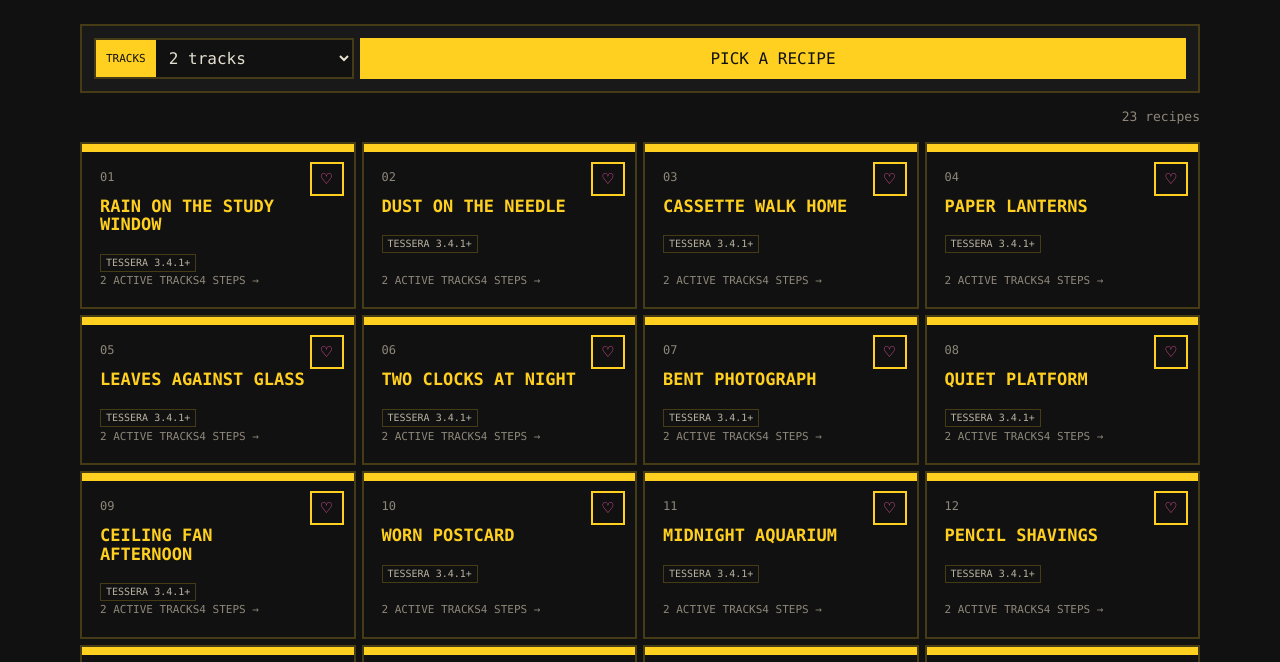
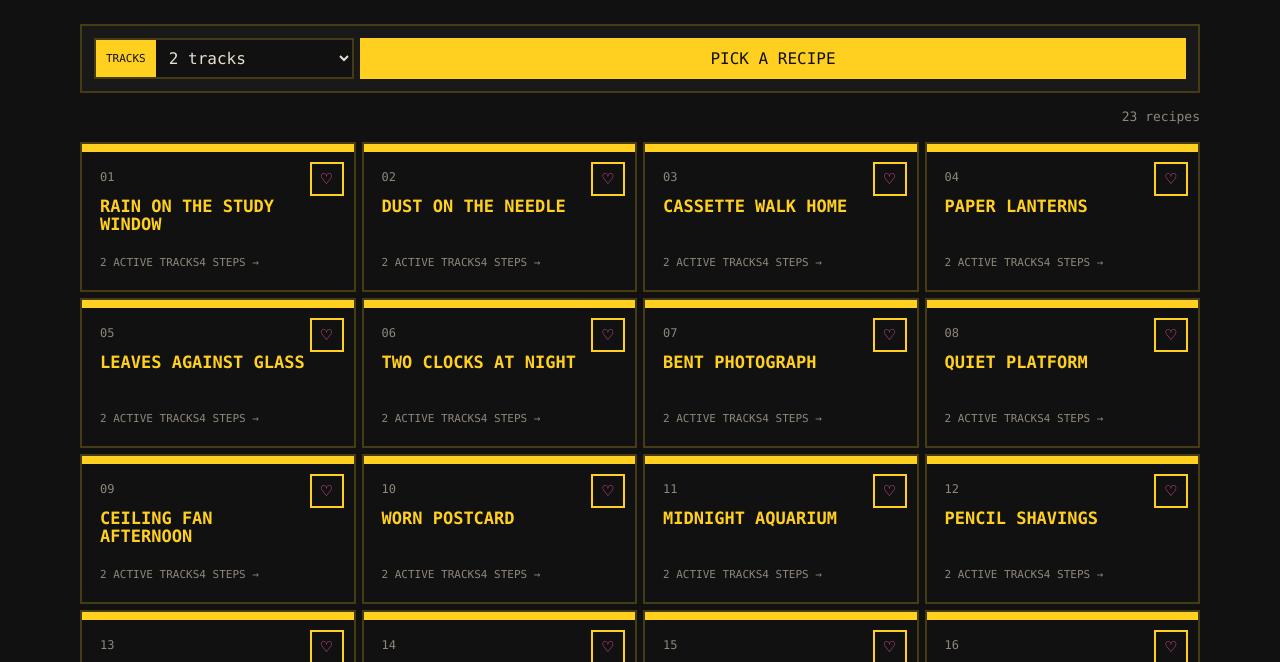
Before and after one commit to default-fluid/tessera-recipes, a plain HTML site: page site/index.html in a window 1280 px wide. Shown: the part 60-722 px from the top of the page. Drawn offline with Linux system fonts and the light colour scheme.

Commit message:
Remove firmware version labels from recipes

```diff
--- a/scripts/check-repo.mjs
+++ b/scripts/check-repo.mjs
@@ -12,6 +12,7 @@ assert(new Set(data.recipes.map((item) => item.id)).size === data.recipes.length
 for (const tracks of [2, 3, 4]) assert(data.recipes.some((recipe) => recipe.tracks === tracks), `No ${tracks}-track recipes were found`);
 for (const recipe of data.recipes) {
   assert(recipe.title && recipe.category, `Recipe is missing title/category: ${recipe.id || "unknown"}`);
+  assert(recipe.minVersion, `${recipe.title} is missing its firmware compatibility metadata`);
   assert(recipe.description === "", `${recipe.title} should not have a description`);
   assert(recipe.category === "recipes", `${recipe.title} has an unexpected type category`);
   assert([2, 3, 4].includes(recipe.tracks), `${recipe.title} has an invalid active-track count`);
--- a/site/app.js
+++ b/site/app.js
@@ -30,7 +30,6 @@ function render() {
       <button class="card-open" type="button" data-id="${recipe.id}">
         <span class="number">${String(index + 1).padStart(2, "0")}</span>
         <h3>${escapeHtml(recipe.title)}</h3>
-        <span class="version-badge">${recipe.minVersion === "3.5" ? "Tessera 3.5+" : "Tessera 3.4.1+"}</span>
         <span class="meta"><span>${recipe.tracks} active tracks</span><span>${recipe.steps.length} steps →</span></span>
       </button>
       <button class="favorite-button ${state.favorites.has(recipe.id) ? "active" : ""}" type="button" data-favorite="${recipe.id}" aria-label="${state.favorites.has(recipe.id) ? "Remove from" : "Add to"} favorites" aria-pressed="${state.favorites.has(recipe.id)}">${state.favorites.has(recipe.id) ? "♥" : "♡"}</button>
@@ -49,7 +48,7 @@ function openRecipe(id, pushHash = true) {
   state.current = recipe;
   const completed = new Set(readProgress(id));
   elements.detailContent.innerHTML = `
-    <span class="detail-category">${recipe.tracks} active tracks</span><span class="version-badge">${recipe.minVersion === "3.5" ? "Tessera 3.5+" : "Tessera 3.4.1+"}</span>
+    <span class="detail-category">${recipe.tracks} active tracks</span>
     <h2>${escapeHtml(recipe.title)}</h2>
     ${recipe.description ? `<p class="detail-lede">${inline(recipe.description)}</p>` : ""}
     <aside class="recipe-setup">
--- a/site/styles.css
+++ b/site/styles.css
@@ -67,8 +67,6 @@ h3 { margin:0; color:var(--ink); font-weight:700; line-height:1.08; text-transfo
 .recipe-card .number { color:var(--dim); font-size:12px; }
 .recipe-card h3 { font-size:17px; margin:10px 0; }
 .recipe-card .meta { margin-top:auto; display:flex; justify-content:space-between; color:var(--dim); font-size:11px; text-transform:uppercase; }
-.version-badge { display:inline-block; border:1px solid var(--line); color:var(--mid); padding:2px 5px; font-size:10px; line-height:1.2; white-space:nowrap; text-transform:uppercase; }
-.recipe-card .version-badge { margin-top:10px; align-self:flex-start; }
 .empty { border:2px dashed var(--line); padding:28px; color:var(--mid); }
 .detail { position:fixed; inset:0; z-index:30; overflow:auto; background:var(--bg); transform:translateX(102%); transition:transform .2s steps(3); }
 .detail.open { transform:none; }
@@ -77,7 +75,6 @@ h3 { margin:0; color:var(--ink); font-weight:700; line-height:1.08; text-transfo
 .back:hover { background:var(--ink); color:var(--bg); }
 .detail-content { width:min(100% - 32px,760px); margin:0 auto; padding:52px 0 100px; }
 .detail-category { color:var(--bg); background:var(--ink); padding:3px 7px; text-transform:uppercase; font-size:12px; }
-.detail .version-badge { margin-left:8px; vertical-align:middle; }
 .detail h2 { font-size:clamp(34px,8vw,64px); margin:18px 0; }
 .detail-lede { color:var(--mid); font-size:17px; border-bottom:2px dotted var(--line); padding-bottom:26px; }
 .recipe-setup { margin:28px 0; border:2px solid var(--line); padding:18px; color:var(--mid); }
```
